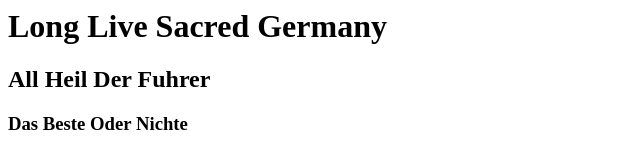
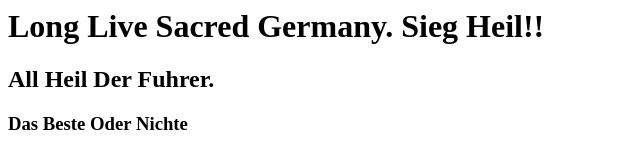
Before and after one commit to BodhisattaChakrabarti/firstgitrepo, a plain HTML site: page index.html in a window 1280 px wide. Shown: the whole page, without its empty margins (0-640 px from the left). Drawn offline with Linux system fonts and the light colour scheme.

Commit message:
Revert "updated taglines 1 and 2"
This reverts commit dfbdaa133ae77b9790426c2f0f816f4c66357c60.

```diff
--- a/index.html
+++ b/index.html
@@ -1,7 +1,7 @@
 <html>
 <body>
-<h1>Long Live Sacred Germany</h1>
-<h2>All Heil Der Fuhrer</h2>
+<h1>Long Live Sacred Germany. Sieg Heil!!</h1>
+<h2>All Heil Der Fuhrer.</h2>
 <h3>Das Beste Oder Nichte</h3>
 </body>
 </html>
```
